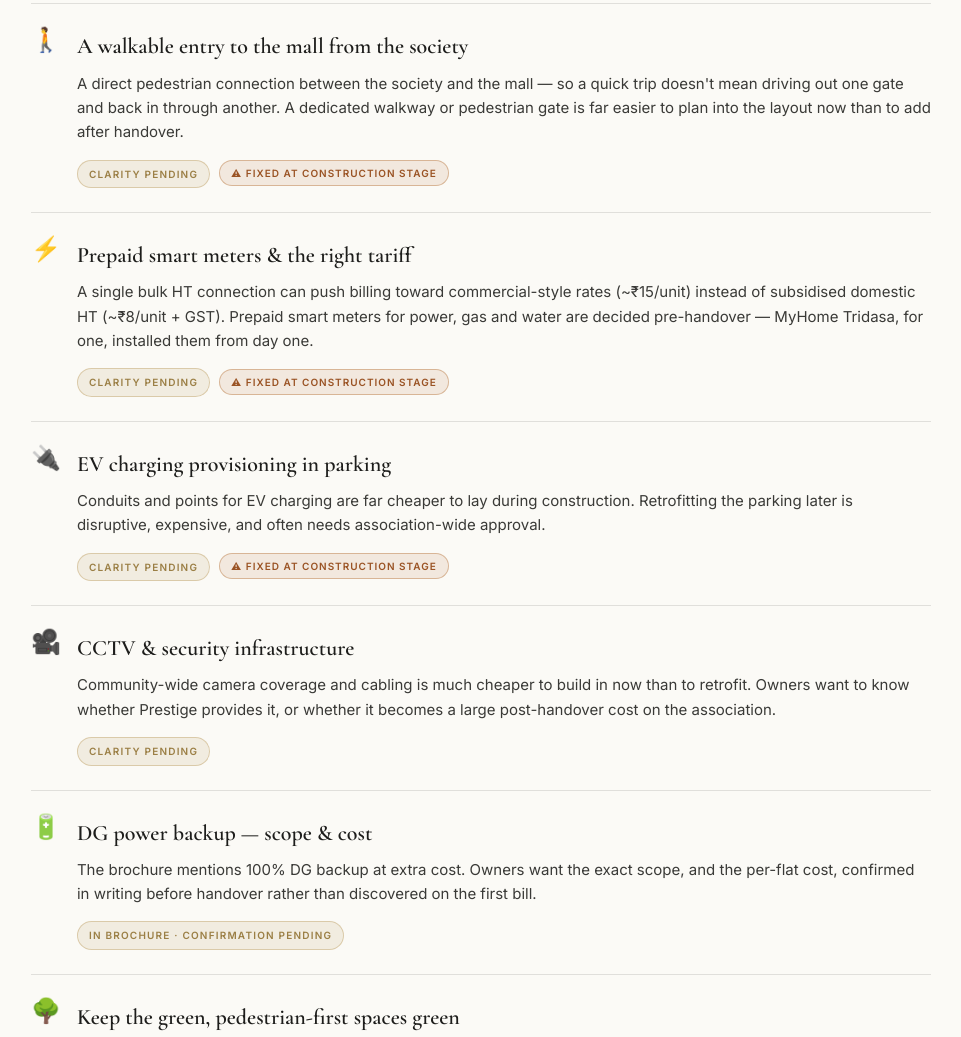
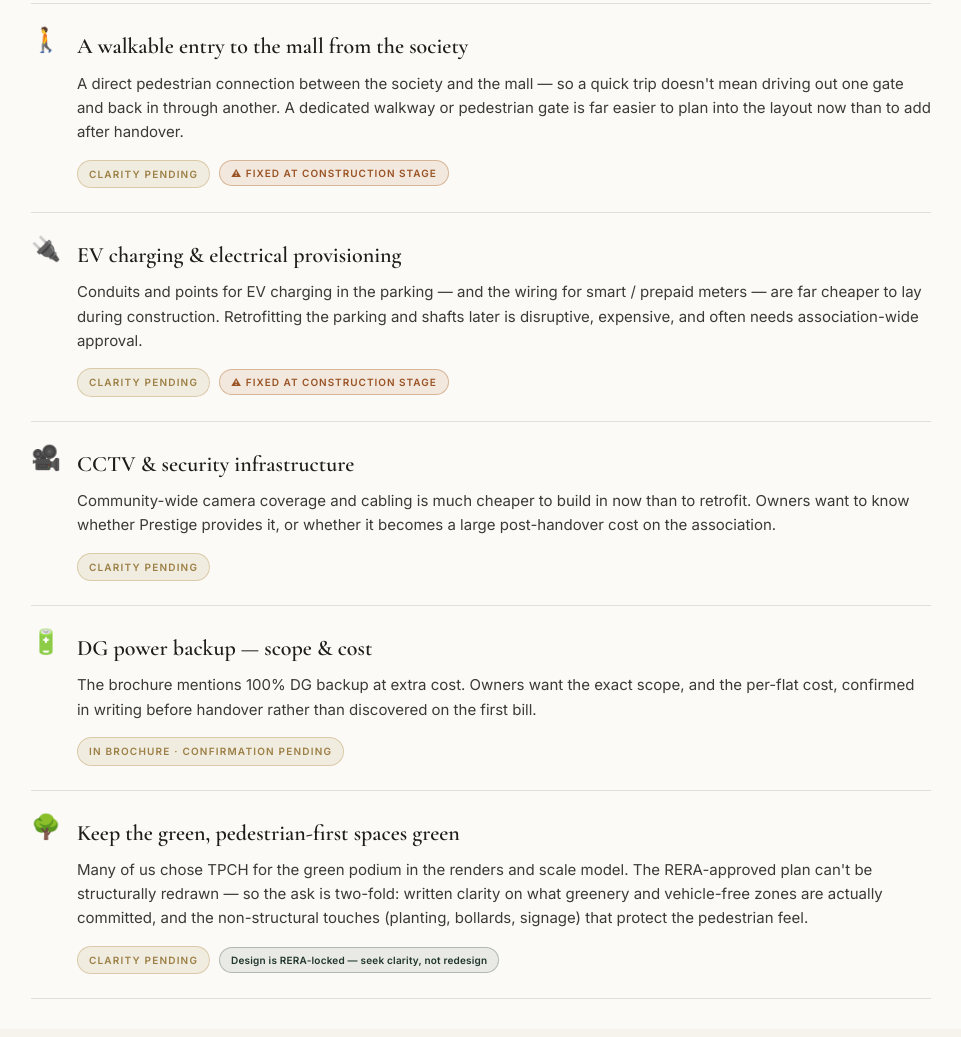
Before and after one commit to RPatelAlld/tpch, a plain HTML site: page governance.html in a window 1280 px wide. Shown: the part 876-1913 px from the top of the page, without its empty margins (47-1008 px from the left). Drawn offline with nearby package versions, Linux system fonts and the light colour scheme.

Commit message:
Governance: fold prepaid-meter point into the EV provisioning ask
The standalone "prepaid smart meters & tariff" ask read as confusing
(the HT rate detail especially). Merge its construction-stage essence
— smart/prepaid meter wiring — into the EV ask, now "EV charging &
electrical provisioning", and drop the dense tariff framing.

Co-Authored-By: Claude Opus 4.8 (1M context) <noreply@anthropic.com>
Claude-Session: https://claude.ai/code/session_013heXq9qftDVTdDcLnF5kKC

```diff
--- a/governance.html
+++ b/governance.html
@@ -100,24 +100,10 @@
 
         <div class="askitem" style="padding:24px 0;border-top:1px solid var(--line)">
           <div style="display:flex;gap:16px;align-items:flex-start;flex-wrap:wrap">
-            <div style="font-size:24px;line-height:1">⚡</div>
-            <div style="flex:1;min-width:280px">
-              <div style="font-family:var(--serif);font-size:22px;font-weight:600;color:var(--graphite);margin-bottom:7px">Prepaid smart meters &amp; the right tariff</div>
-              <p style="margin:0 0 14px;color:var(--graphite-soft);font-size:15px;line-height:1.62">A single bulk HT connection can push billing toward commercial-style rates (~₹15/unit) instead of subsidised domestic HT (~₹8/unit + GST). Prepaid smart meters for power, gas and water are decided pre-handover — MyHome Tridasa, for one, installed them from day one.</p>
-              <div style="display:flex;gap:9px;flex-wrap:wrap;align-items:center">
-                <span class="pill open">Clarity pending</span>
-                <span class="flag flag-warn">⚠ Fixed at construction stage</span>
-              </div>
-            </div>
-          </div>
-        </div>
-
-        <div class="askitem" style="padding:24px 0;border-top:1px solid var(--line)">
-          <div style="display:flex;gap:16px;align-items:flex-start;flex-wrap:wrap">
             <div style="font-size:24px;line-height:1">🔌</div>
             <div style="flex:1;min-width:280px">
-              <div style="font-family:var(--serif);font-size:22px;font-weight:600;color:var(--graphite);margin-bottom:7px">EV charging provisioning in parking</div>
-              <p style="margin:0 0 14px;color:var(--graphite-soft);font-size:15px;line-height:1.62">Conduits and points for EV charging are far cheaper to lay during construction. Retrofitting the parking later is disruptive, expensive, and often needs association-wide approval.</p>
+              <div style="font-family:var(--serif);font-size:22px;font-weight:600;color:var(--graphite);margin-bottom:7px">EV charging &amp; electrical provisioning</div>
+              <p style="margin:0 0 14px;color:var(--graphite-soft);font-size:15px;line-height:1.62">Conduits and points for EV charging in the parking — and the wiring for smart / prepaid meters — are far cheaper to lay during construction. Retrofitting the parking and shafts later is disruptive, expensive, and often needs association-wide approval.</p>
               <div style="display:flex;gap:9px;flex-wrap:wrap;align-items:center">
                 <span class="pill open">Clarity pending</span>
                 <span class="flag flag-warn">⚠ Fixed at construction stage</span>
```
